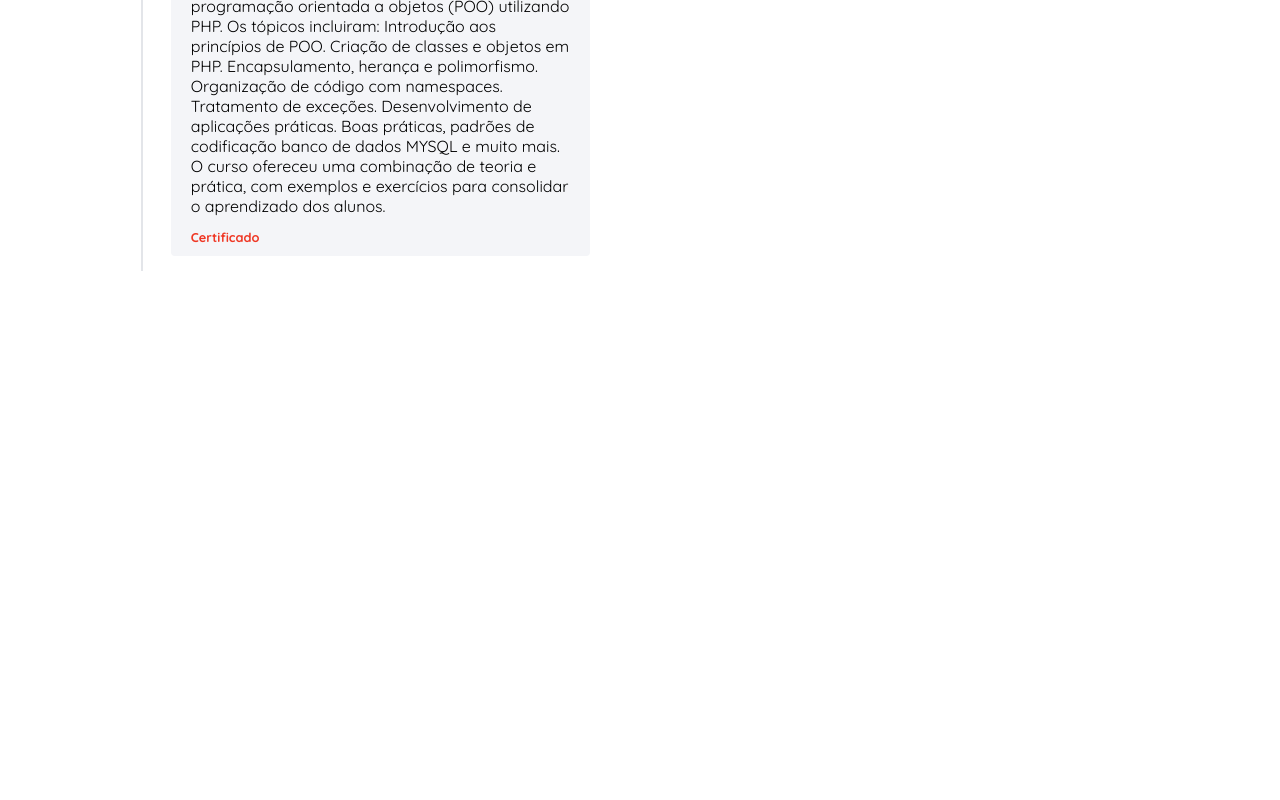
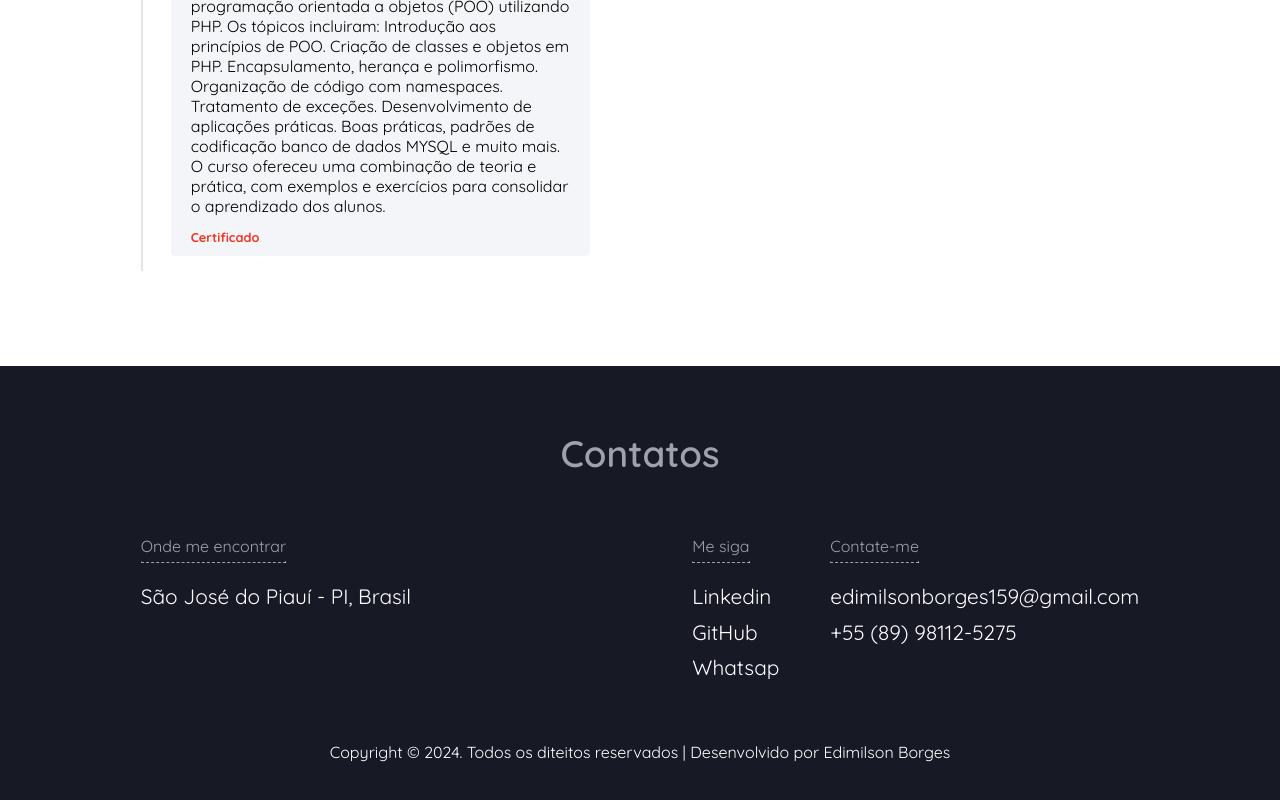
Before and after one commit to EdimilsonBorges/my-portfolio, an Angular app: page / in a window 1280 px wide. Shown: the part 2953-3753 px from the top of the page. Before the commit the page ends 3239 px from the top, so only its background shows below. Built offline with nearby package versions, Linux system fonts and the light colour scheme.

Commit message:
feat: criado a section contatos

```diff
--- a/src/app/app.component.html
+++ b/src/app/app.component.html
@@ -8,6 +8,6 @@
     <app-experiencias></app-experiencias>
 </main>
 <footer>
-
+    <app-contact></app-contact>
 </footer>
 <!-- <router-outlet></router-outlet> -->
--- a/src/app/app.module.ts
+++ b/src/app/app.module.ts
@@ -11,6 +11,7 @@ import { ExperienciasComponent } from './experiencias/experiencias.component';
 import { ItemComponent } from './experiencias/item/item.component';
 import { PortifolioComponent } from './portifolio/portifolio.component';
 import { ItemPortifolioComponent } from './portifolio/item-portifolio/item-portifolio.component';
+import { ContactComponent } from './contact/contact.component';
 
 @NgModule({
   declarations: [
@@ -22,7 +23,8 @@ import { ItemPortifolioComponent } from './portifolio/item-portifolio/item-porti
     ExperienciasComponent,
     ItemComponent,
     PortifolioComponent,
-    ItemPortifolioComponent
+    ItemPortifolioComponent,
+    ContactComponent
   ],
   imports: [
     BrowserModule,
--- /dev/null
+++ b/src/app/contact/contact.component.css
@@ -0,0 +1,98 @@
+.contact {
+    display: flex;
+    flex-direction: column;
+    justify-content: center;
+    gap: 1.87rem;
+    align-items: center;
+    width: 100%;
+    padding: 4rem 11% 3rem 11%;
+    background-color: #171925;
+}
+
+.contact>h2 {
+    font-size: 2.3rem;
+    color: #9FA2AB;
+    font-weight: 600;
+    margin-bottom: 1.87rem;
+}
+
+.contact__social {
+    display: grid;
+    grid-template-columns: 4fr 1fr 1fr;
+}
+
+.contact__social_item__corpo {
+    display: flex;
+    flex-direction: column;
+    gap:0.62rem;
+}
+.contact__social_item__cabecalho {
+    display: flex;
+    flex-direction: column;
+    gap: 0.31rem;
+    color: #9FA2AB;
+    margin-bottom: 1.25rem;
+    width: fit-content;
+}
+
+.contact__social_item__cabecalho > h4 {
+    font-size: 1rem;
+    font-weight: 400;
+}
+
+.contact__social_item__corpo > p, .contact__social_item__corpo > a {
+    font-size: 1.3rem;
+    font-weight: 400;
+    color: #ffffff;
+    text-decoration: none;
+}
+.contact__social_item__corpo > a:hover {
+    text-decoration: underline;
+    text-decoration-thickness: 0.19rem;
+}
+.contact > p {
+    color: #fff;
+    margin-top: 2rem;
+    text-align: center;
+}
+.contact > p > a {
+    text-decoration: none;
+    color: #fff;
+}
+.contact > p > a:hover {
+    text-decoration: underline;
+}
+hr{
+    display: block;
+    border-bottom: 0.12rem dashed #9FA2AB;
+    border-top: 0.06rem solid rgba(0,0,0,0.1);
+}
+
+@media screen and (max-width:900px) {
+    .contact__social {
+        grid-template-columns: 1fr;
+        gap: 3vw;
+    }
+
+    .contact__social_item__corpo {
+        align-items: center;
+    }
+
+    .contact__social_item__cabecalho {
+        width: 100%;
+        text-align: center;
+    }
+}
+
+@media screen and (max-width:600px) {
+    .contact>h2 {
+        font-size: 2rem;
+    }
+
+    .contact__social_item__corpo > p, .contact__social_item__corpo > a {
+        font-size: 1rem;
+    }
+    .contact > p {
+        font-size: 0.9rem;
+    }
+}
--- /dev/null
+++ b/src/app/contact/contact.component.html
@@ -0,0 +1,36 @@
+<section class="contact" id="contact">
+    <h2>Contatos</h2>
+    <div class="contact__social">
+        <div class="contact__social_item">
+            <div class="contact__social_item__cabecalho">
+                <h4>Onde me encontrar</h4>
+                <hr>
+            </div>
+            <div class="contact__social_item__corpo">
+                <p>São José do Piauí - PI, Brasil</p>
+            </div>
+        </div>
+        <div class="contact__social_item">
+            <div class="contact__social_item__cabecalho">
+                <h4>Me siga</h4>
+                <hr>
+            </div>
+            <div class="contact__social_item__corpo">
+                <a href="https://www.linkedin.com/in/edimilson-borges/" target="_blank">Linkedin</a>
+                <a href="https://github.com/EdimilsonBorges/" target="_blank">GitHub</a>
+                <a href="https://api.whatsapp.com/send?phone=5589981125275&text=Ol%C3%A1,%20estou%20entrando%20em%20contato%20pelo%20seu%20portif%C3%B3lio%20e%20queria..." target="_blank">Whatsap</a>
+            </div>
+        </div>
+        <div class="contact__social_item">
+            <div class="contact__social_item__cabecalho">
+                <h4>Contate-me</h4>
+                <hr>
+            </div>
+            <div class="contact__social_item__corpo">
+                <a href="mailto:edimilsonborges159@gmail.com">edimilsonborges159@gmail.com</a>
+                <a href="tel:5589981125275" target="_blank">+55 (89) 98112-5275</a>
+            </div>
+        </div>
+    </div>
+    <p>Copyright © 2024. Todos os diteitos reservados | Desenvolvido por <a href="https://www.linkedin.com/in/edimilson-borges/">Edimilson Borges</a></p>
+</section>
--- /dev/null
+++ b/src/app/contact/contact.component.ts
@@ -0,0 +1,15 @@
+import { Component, OnInit } from '@angular/core';
+
+@Component({
+  selector: 'app-contact',
+  templateUrl: './contact.component.html',
+  styleUrls: ['./contact.component.css']
+})
+export class ContactComponent implements OnInit {
+
+  constructor() { }
+
+  ngOnInit(): void {
+  }
+
+}
--- a/src/app/experiencias/experiencias.component.css
+++ b/src/app/experiencias/experiencias.component.css
@@ -2,7 +2,7 @@
     display: flex;
     width: 100%;
     gap: 100px;
-    padding: 6.25rem 11% 0 11%;
+    padding: 6.25rem 11% 5rem 11%;
 }
 .section__experiencias_educacao, .section__experiencias_experiencia{
     width: 100%;
```
Also changed, not shown: 1 other file (tests, documents, lock files or other folders).
